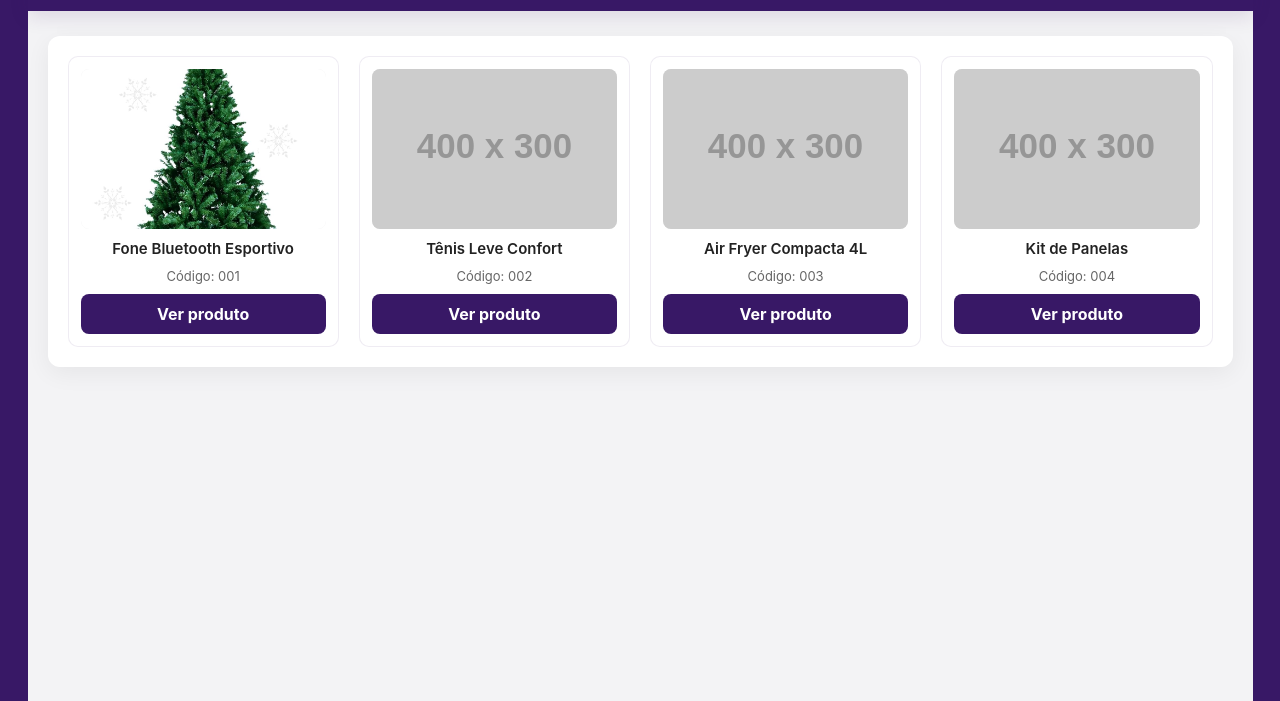
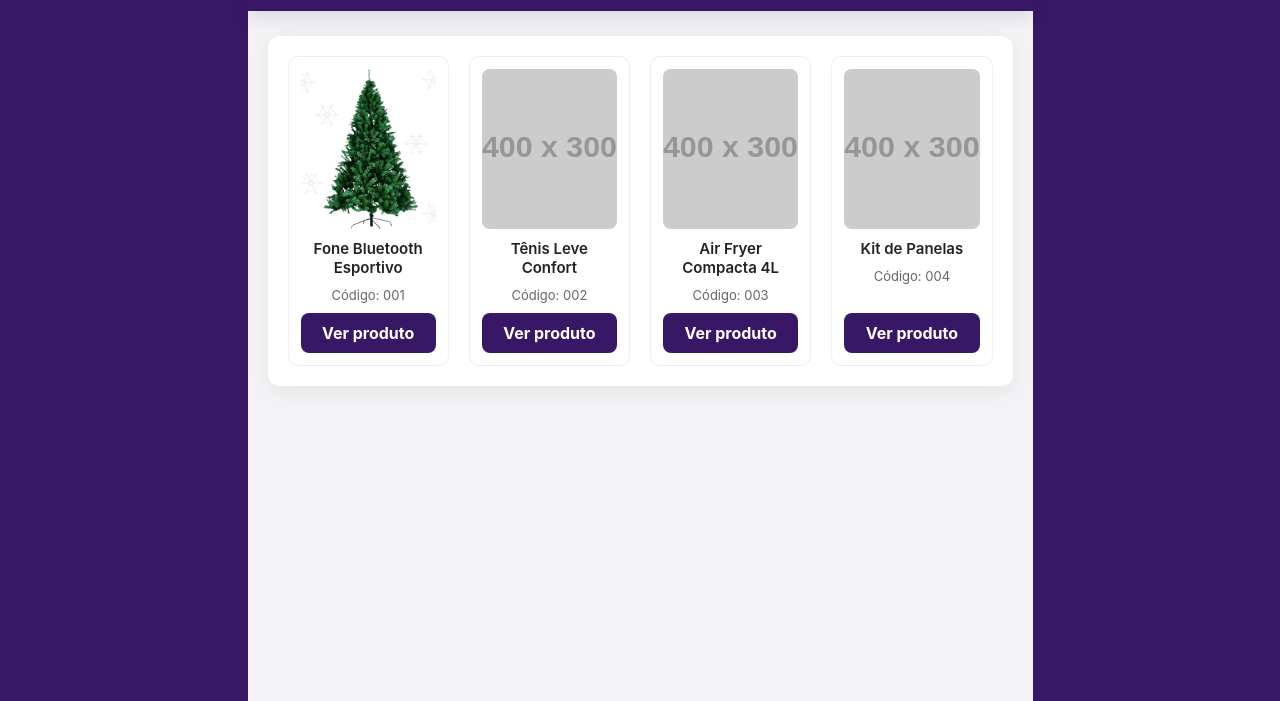
Before and after one commit to emersongsj/achadinhozinho-site, a plain HTML site: page index.html in a window 1280 px wide. Shown: the part 99-800 px from the top of the page. Drawn offline with Linux system fonts and the light colour scheme; placeholder pictures from the web are drawn by us.

Commit message:
Update style.css

```diff
--- a/style.css
+++ b/style.css
@@ -2,7 +2,7 @@
   --roxo: #381866;
   --branco: #ffffff;
   --header-height: 110px;        /* altura da faixa roxa horizontal - ajuste aqui */
-  --sidebar-width: calc(var(--header-height) * 0.25); /* largura das bordas verticais proporcional */
+  --sidebar-width: calc(var(--header-height) * 2.25); /* largura das bordas verticais proporcional */
   --max-content-width: 1200px;
   --gap: 20px;
 }
```
